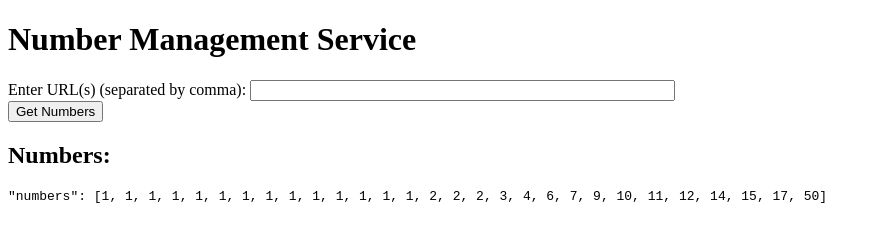
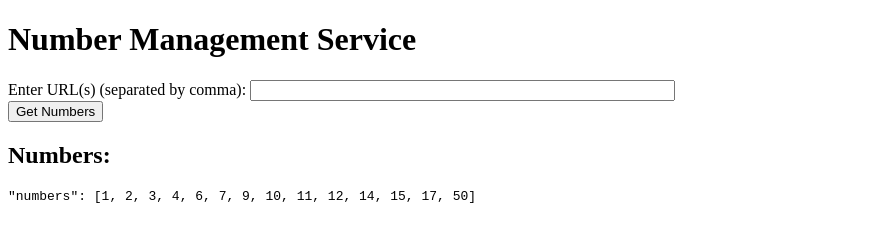
Before and after one commit to Srikanthcgl/322010404052, a website: page problem_1/index.html in a window 1280 px wide. Both pictures are taken after a click on the button "Get Numbers". Shown: the whole page, without its empty margins (0-880 px from the left). Drawn offline with Linux system fonts and the light colour scheme.

Commit message:
Problem_1.1

```diff
--- a/problem_1/index.html
+++ b/problem_1/index.html
@@ -34,7 +34,7 @@
                     return numbers ? numbers.map(Number) : [];
                 });
 
-                const sortedNumbers = allNumbers.sort((a, b) => a - b);
+                const sortedNumbers = [...new Set(allNumbers)].sort((a, b) => a - b);
 
                 const output = `"numbers": [${sortedNumbers.join(', ')}]`;
                 numbersPre.textContent = output;
```
